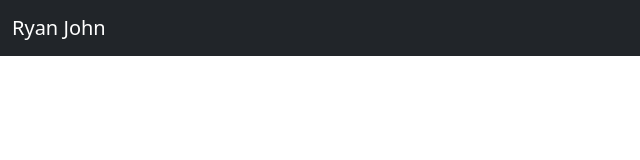
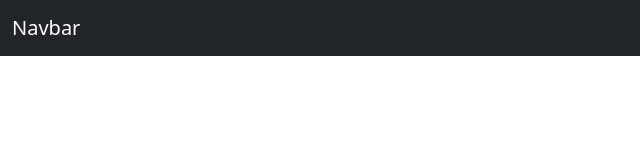
Before and after one commit to kelpc100/basic_site, a plain HTML site: page index.html in a window 1280 px wide. Shown: the full height of the page, 0-640 px from the left. Drawn offline with nearby package versions, Linux system fonts and the light colour scheme; files that its build step writes are made by us from their sources.

Commit message:
Add files via upload

```diff
--- a/index.html
+++ b/index.html
@@ -14,7 +14,7 @@
 <body>
     <nav class="navbar navbar-expand-lg navbar-dark bg-dark fixed-top nav_left">
       <div class="container-fluid">
-        <a class="navbar-brand" href="#">Ryan John</a>
+        <a class="navbar-brand" href="#">Navbar</a>
         <button class="navbar-toggler" type="button" data-bs-toggle="collapse" data-bs-target="#navbarNavDropdown" aria-controls="navbarNavDropdown" aria-expanded="false" aria-label="Toggle navigation">
           <span class="navbar-toggler-icon"></span>
         </button>
```
